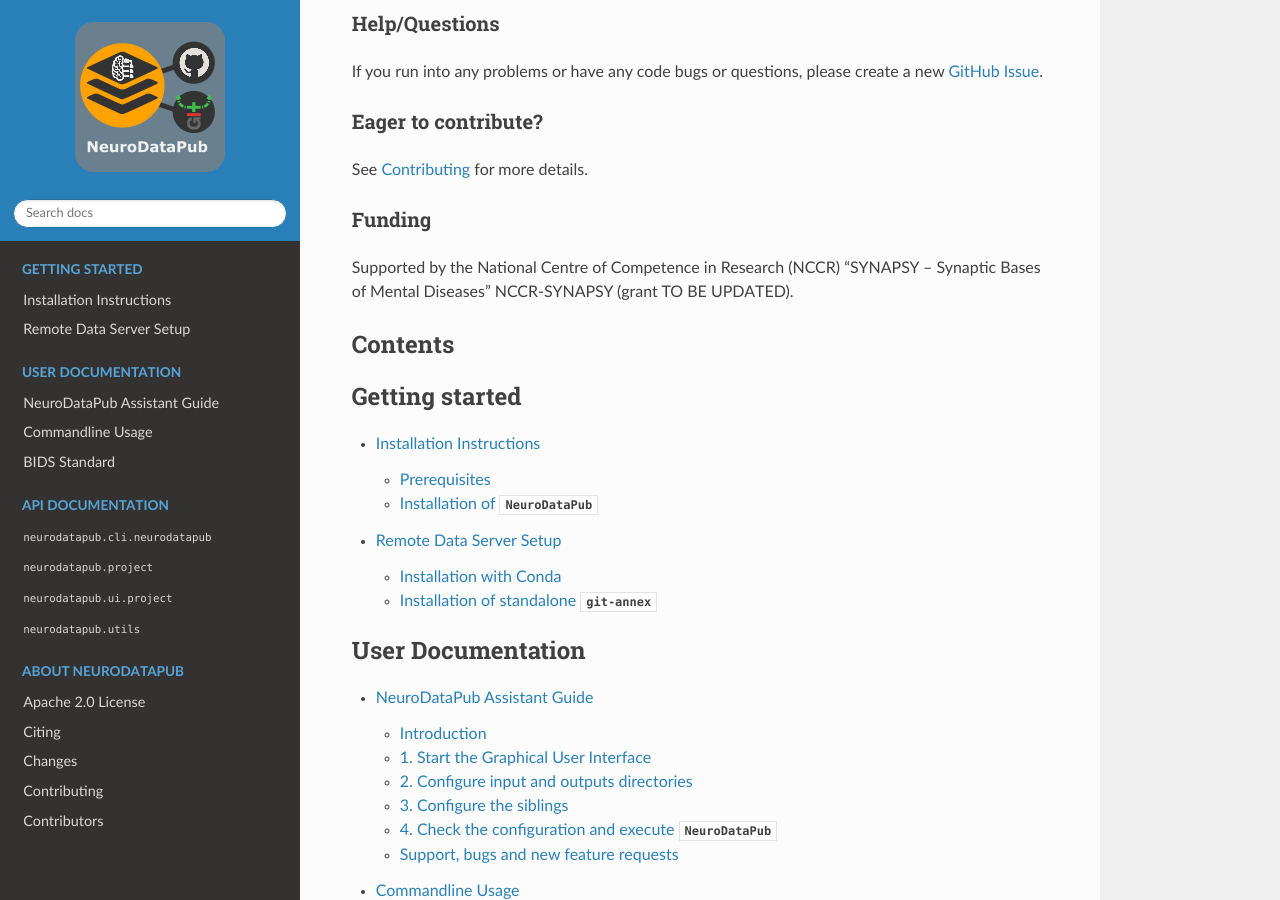
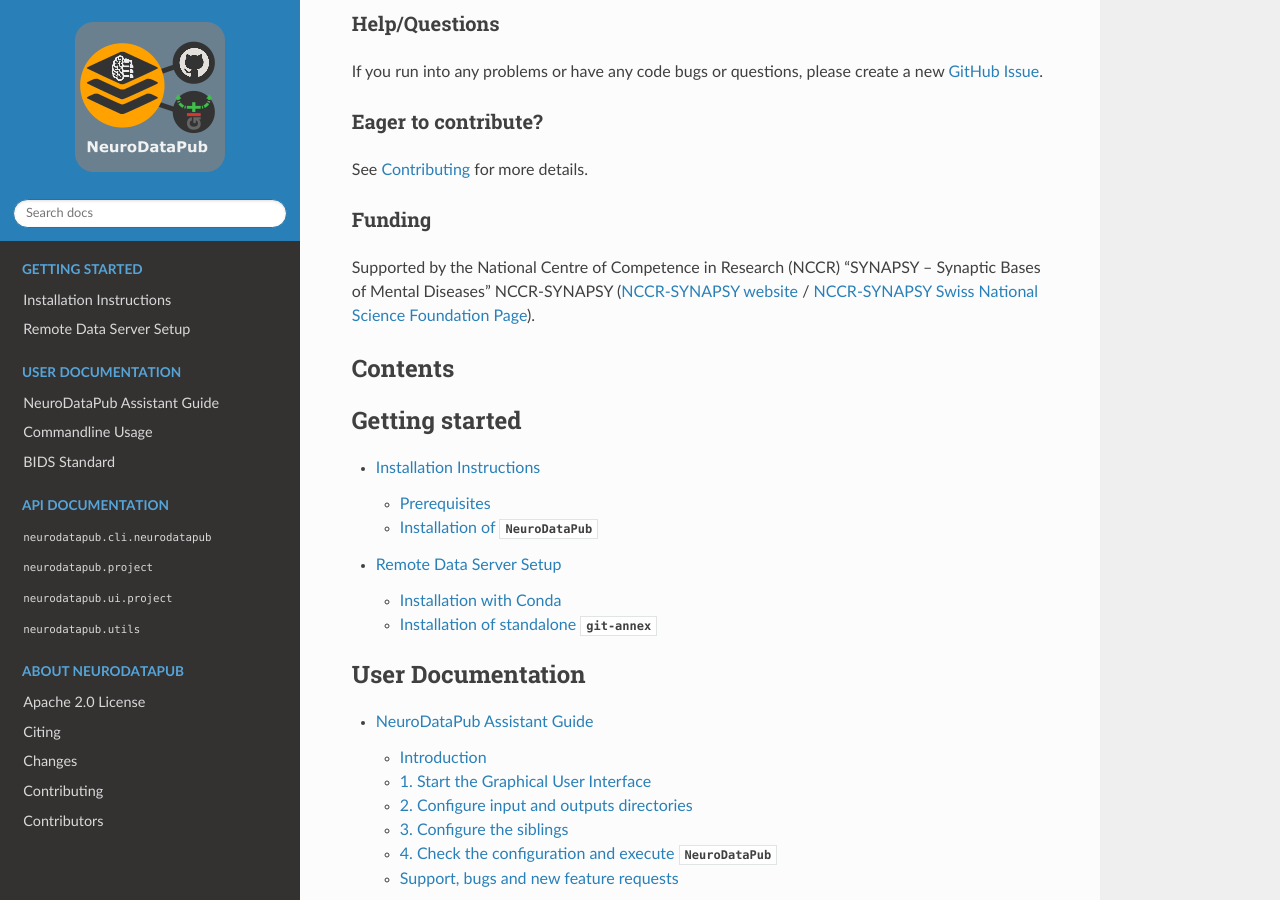
Before and after one commit to NCCR-SYNAPSY/neurodatapub, a Sphinx documentation site: the page built from docs/index.rst, in a window 1280 px wide and 900 px high, scrolled down 1441 px. Built offline with Sphinx 7.4.7 and the Read the Docs theme 2.0.0, drawn with Linux system fonts in a browser that asks for light colours; the version number could not be read and is left out.

Commit message:
DOC: Update NCCR Synapsy funding in README and index.rst

```diff
--- a/docs/index.rst
+++ b/docs/index.rst
@@ -82,7 +82,9 @@ See :ref:`Contributing <contributing>` for more details.
 Funding
 --------
 
-Supported by the National Centre of Competence in Research (NCCR) "SYNAPSY – Synaptic Bases of Mental Diseases" NCCR-SYNAPSY (grant TO BE UPDATED).
+Supported by the National Centre of Competence in Research (NCCR)
+"SYNAPSY – Synaptic Bases of Mental Diseases" NCCR-SYNAPSY
+(`NCCR-SYNAPSY website <https://nccr-synapsy.ch/>`_ / `NCCR-SYNAPSY Swiss National Science Foundation Page <https://www.snf.ch/en/rk1dIQvOuOCU9G4Z/page/researchinFocus/nccr/nccr-synapsy>`_).
 
 
 Contents
```
Also changed, not shown: README.md (+2 -2 lines).
